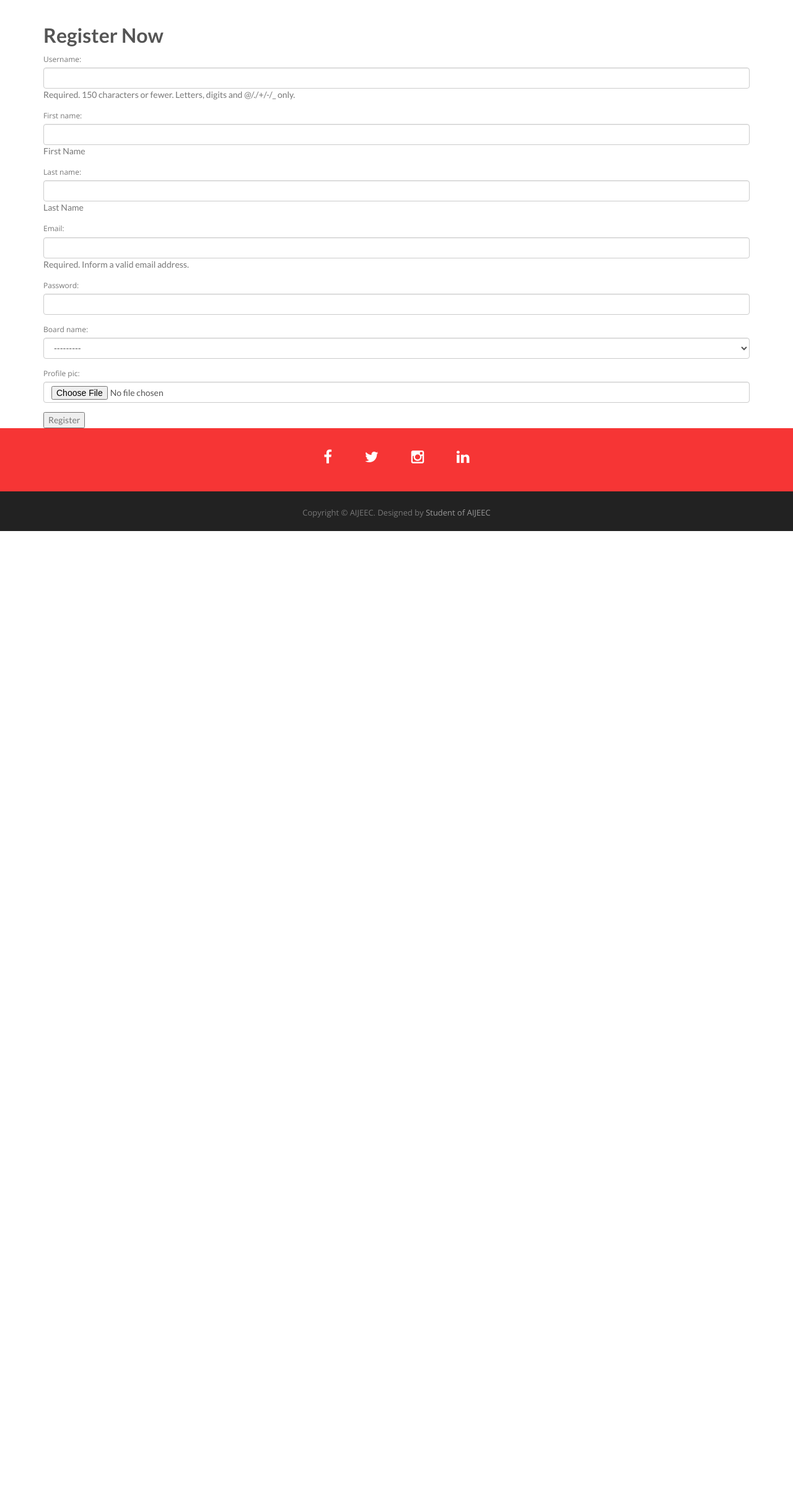
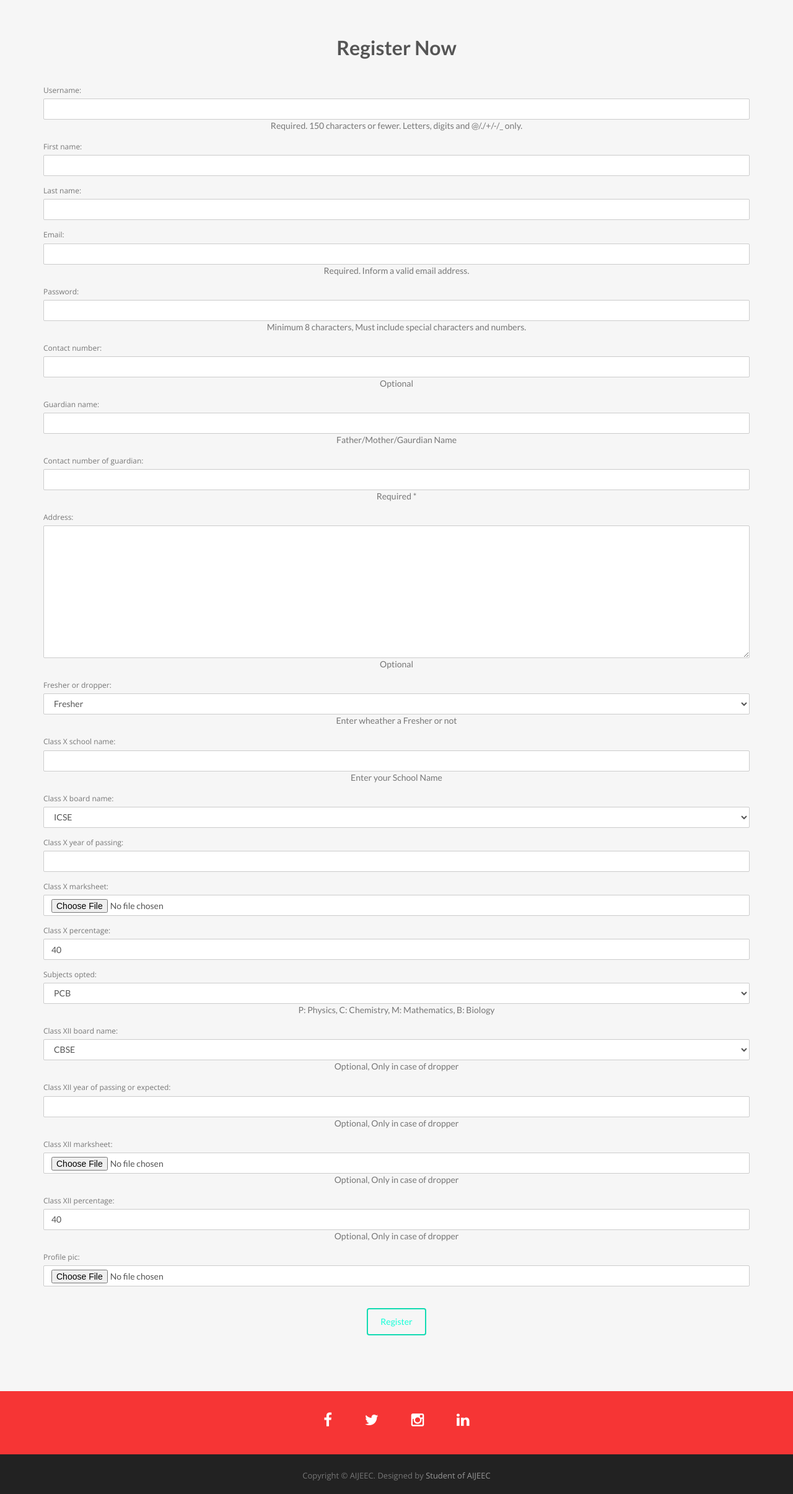
Before and after one commit to xritzx/AceFoundationAcademy, a Django app: page /auth/register/ in a window 1280 px wide. Shown: the part 53-2464 px from the top of the page at 62% size. Before the commit the page ends 910 px from the top, so only its background shows below. Run offline with Django 3.2, Linux system fonts and the light colour scheme; some libraries are stand-ins or nearby versions.

Commit message:
More Fields Added in Registration

```diff
--- a/templates/users/register.html
+++ b/templates/users/register.html
@@ -1,6 +1,6 @@
 {% extends "base/structure_nav.html" %}
 {% block title %}
-    Register
+    Registration
 {% endblock %}
 
 
@@ -8,10 +8,11 @@
 {% load staticfiles %}
 {% load widget_tweaks %}
 
+<div id="contact-section" class="text-center">
 
-<div class="container" style="padding-top:100px;">
+<div class="container">
     {% if registered %}
-        <h1>Congrats You are registered</h1>
+        <h1>Congrats You are registered, get your account activated by visiting us at our center</h1>
 
     {% else %}
         <h2>Register Now</h2><br>
@@ -28,14 +29,16 @@
             {% for field in profile_form %}
             <div class="form-group">
                     {{ field.label_tag }}
+                    {{ field.errors }}
                     {% render_field field class="form-control" %}
                     {{ field.help_text }}
+
             </div>
             {% endfor %}
-            <button type="submit">Register</button>
+            <button type="submit" class="btn btn-success">Register</button>
         </form>
 
     {% endif %}
 </div>
-
+</div>
 {% endblock %}
--- a/users/forms.py
+++ b/users/forms.py
@@ -3,16 +3,17 @@
 from .models import UserProfile
 
 class UserForm(forms.ModelForm):
-    first_name = forms.CharField(max_length=30, required=False, help_text='First Name')
-    last_name = forms.CharField(max_length=30, required=False, help_text='Last Name')
+    first_name = forms.CharField(max_length=30, required=True)
+    last_name = forms.CharField(max_length=30, required=True)
     email = forms.EmailField(max_length=254, help_text='Required. Inform a valid email address.')
-    password = forms.CharField(widget=forms.PasswordInput())
+    password = forms.CharField(widget=forms.PasswordInput(), help_text="Minimum 8 characters, Must include special characters and numbers.")
 
     class Meta:
         model = User
         fields = ('username', 'first_name', 'last_name', 'email', 'password')
 
 class UserProfileForm(forms.ModelForm):
+
     class Meta:
         model = UserProfile
-        fields = ('board_name', 'profile_pic')
+        exclude = ('user',)
--- a/users/models.py
+++ b/users/models.py
@@ -1,12 +1,34 @@
+from datetime import datetime
 from django.db import models
 from django.contrib.auth.models import User
+from django.core.validators import MinLengthValidator, MaxValueValidator, MinValueValidator, MaxLengthValidator
+
 
 #Model Class for more feature
 class UserProfile(models.Model):
 
     user = models.OneToOneField(User)
-    board_name = models.CharField(max_length=6, choices=(("CBSE", "CBSE"), ("ICSE", "ICSE"), ("WBSE", "WBSE")))
-    profile_pic = models.ImageField(upload_to = "users/profile_pic", blank=True)
+
+    contact_number = models.IntegerField(validators=[MinLengthValidator(10), MaxLengthValidator(15)], blank=True, help_text="Optional")
+    guardian_name = models.CharField(max_length=40, help_text="Father/Mother/Gaurdian Name")
+    contact_number_of_guardian = models.IntegerField(validators=[MinLengthValidator(10), MaxLengthValidator(15)], help_text="Required *")
+    address = models.TextField(blank=True, help_text="Optional")
+    fresher_or_dropper = models.CharField(max_length=10, help_text="Enter wheather a Fresher or not", choices=(('Fresher', 'Fresher'),('Dropper', 'Dropper')), default="Fresher")
+
+    class_X_school_name = models.CharField(max_length=40, help_text="Enter your School Name", blank=True)
+    class_X_board_name = models.CharField(max_length=6, choices=(("CBSE", "CBSE"), ("ICSE", "ICSE"), ("WBSE", "WBSE")), default="ICSE")
+    class_X_year_of_passing = models.DateField()
+    class_X_marksheet = models.ImageField(upload_to="users/marksheetX", blank=True)
+    class_X_percentage = models.IntegerField(validators=[MaxValueValidator(100), MinValueValidator(40)], default=40)
+    subjects_opted = models.CharField(max_length=5, choices=(("PCMB", "PCMB"), ("PCM", "PCM"), ("PCB", "PCB")), default="PCB", help_text="P: Physics, C: Chemistry, M: Mathematics, B: Biology")
+
+    class_XII_board_name = models.CharField(max_length=6, choices=(("CBSE", "CBSE"), ("ICSE", "ICSE"), ("WBSE", "WBSE")), default="CBSE", help_text="Optional, Only in case of dropper", blank=True)
+    class_XII_year_of_passing_or_expected = models.DateField(blank=True, help_text="Optional, Only in case of dropper")
+    class_XII_marksheet = models.ImageField(upload_to="users/marksheetXII", blank=True, help_text="Optional, Only in case of dropper")
+    class_XII_percentage = models.IntegerField(validators=[MaxValueValidator(100), MinValueValidator(30)], help_text="Optional, Only in case of dropper", blank=True, default=40)
+
+    profile_pic = models.ImageField(upload_to="users/profile_pic", blank=True)
+
 
     def __str__(self):
-        return self.user.first_name
+        return self.user.first_name+" Username: "+self.user.username
--- a/users/views.py
+++ b/users/views.py
@@ -19,8 +19,14 @@
 
             profile = profile_form.save(commit=False)
             profile.user = user #Fetching Value into one to on field
+
+            # uploading raw image of marksheets and profile
             if 'profile_pic' in req.FILES:
                 profile.profile_pic = req.FILES['profile_pic']
+            if 'class_X_marksheet' in req.FILES:
+                profile.class_X_marksheet = req.FILES['class_X_marksheet']
+            if 'class_XII_marksheet' in req.FILES:
+                profile.class_XII_marksheet = req.FILES['class_XII_marksheet']
             profile.save()
 
             registered = True
```
Also changed, not shown: db.sqlite3, users/migrations/0004_auto_20180726_1337.py (added), users/migrations/0005_auto_20180726_1347.py (added), users/migrations/0006_auto_20180726_1402.py (added), users/migrations/0007_userprofile_subjects_opted.py (added).
